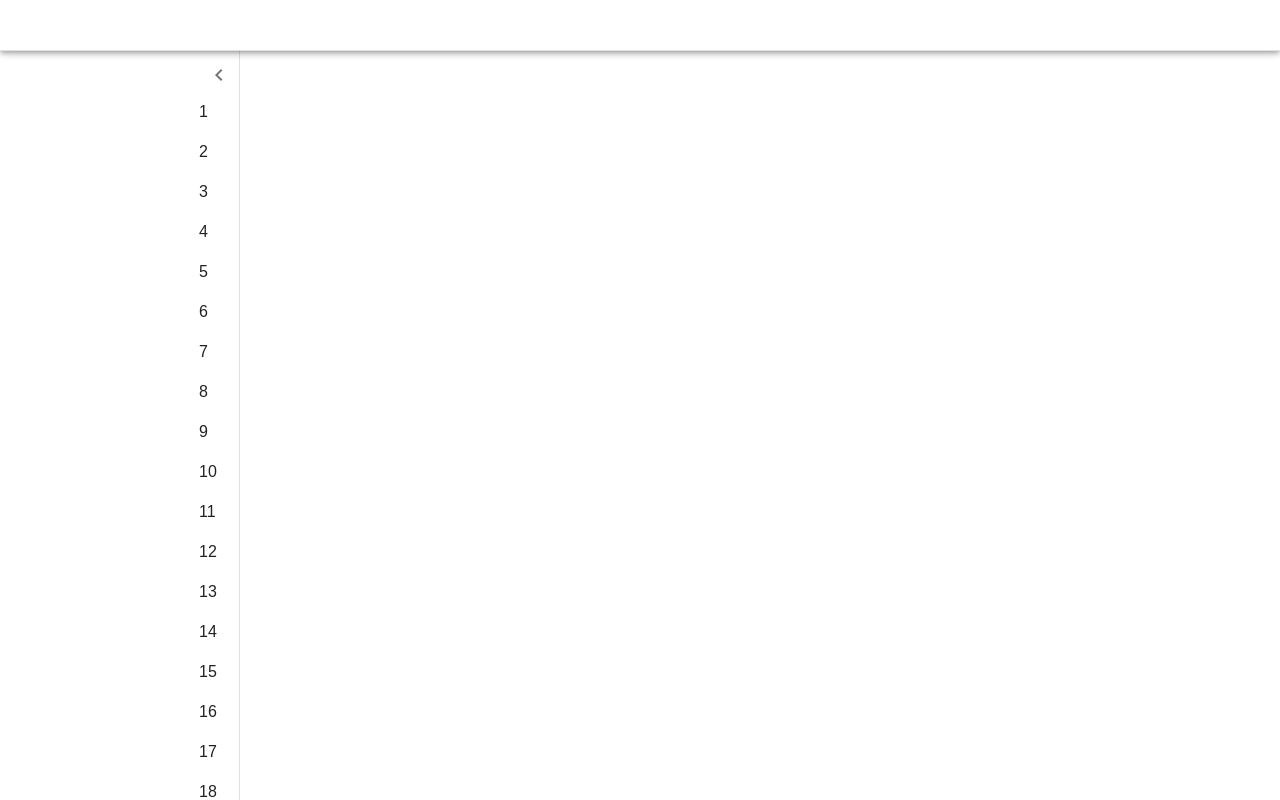
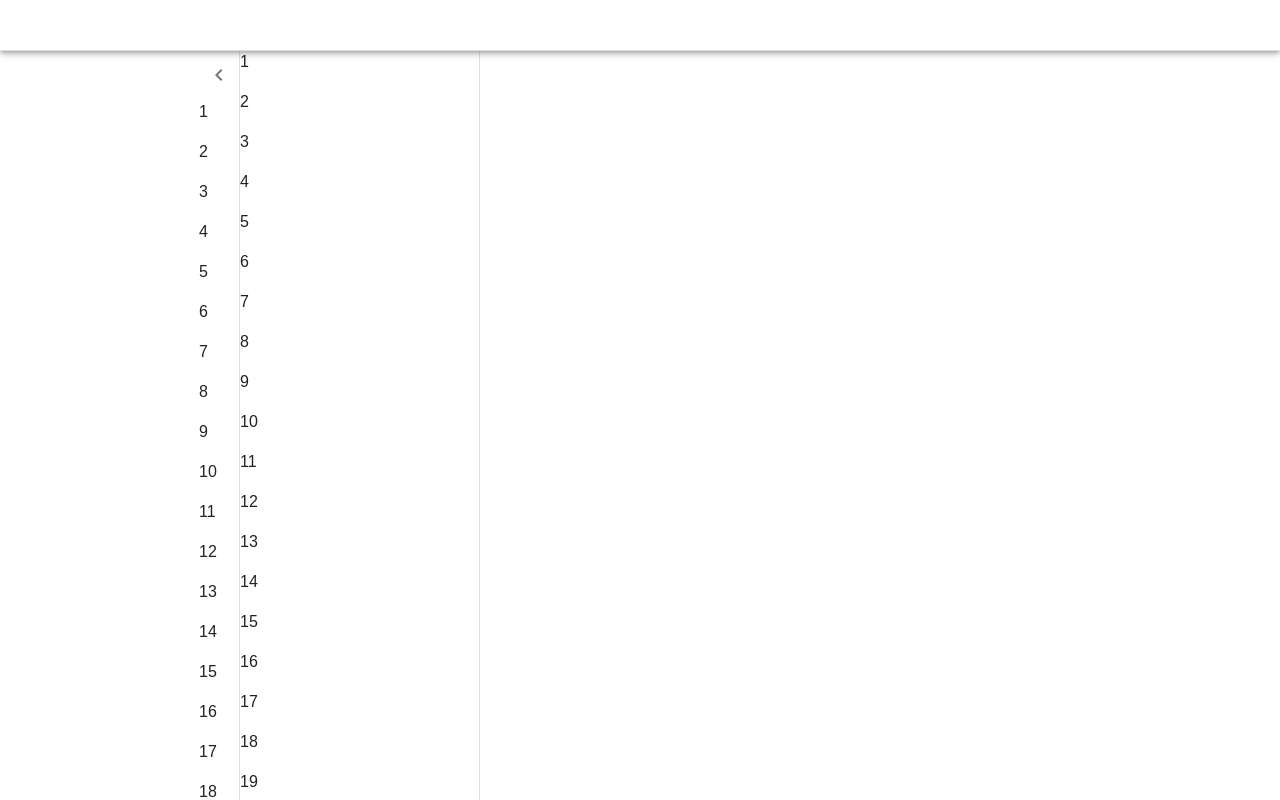
Before and after one commit to konduskarsuyash/Djchat, a React (Vite) app in the folder reactchat/: page / in a window 1280 px wide. Built offline with nearby package versions, Linux system fonts and the light colour scheme; the HTML template or start-up script is replaced by a standard one.

Commit message:
SecondaryDraw  37th

```diff
--- a/reactchat/src/pages/Home.tsx
+++ b/reactchat/src/pages/Home.tsx
@@ -2,7 +2,7 @@
 import { Box,CssBaseline } from '@mui/material'
 import PrimaryAppBar from './template/PrimaryAppBar'
 import PrimaryDraw from './template/PrimaryDraw'
-
+import SecondaryDraw from './template/SecondaryDraw'
 
 const Home = () => {
 
@@ -11,7 +11,7 @@
     <CssBaseline/>
     <PrimaryAppBar/>
     <PrimaryDraw></PrimaryDraw>
-    Home
+    <SecondaryDraw/>
   </Box>
   )
 }
--- /dev/null
+++ b/reactchat/src/pages/template/SecondaryDraw.tsx
@@ -0,0 +1,27 @@
+import React from 'react'
+import { Box,Typography } from '@mui/material'
+import {useTheme} from '@mui/material/styles'
+
+
+function SecondaryDraw() {
+  const theme = useTheme();
+
+  return (
+    <Box sx={{
+        minWidth:`${theme.secondaryDraw.width}px`,
+        height: `calc(100vh - ${theme.primaryAppBar.height}px)`,
+        mt: `${theme.primaryAppBar.height}px`,
+        borderRight:`1px solid ${theme.palette.divider}`,
+        display:{xs:"none",sm:"block"},
+        overflow:"auto",
+        }}>
+            {[...Array(50)].map((_, i) => (
+            <Typography key={i} paragraph>
+              {i + 1}
+            </Typography>
+          ))}
+    </Box>
+  )
+}
+
+export default SecondaryDraw
--- a/reactchat/src/theme/theme.tsx
+++ b/reactchat/src/theme/theme.tsx
@@ -10,6 +10,10 @@
             width:number;
             closed:number;
         };
+
+        secondaryDraw:{
+            width:number;
+        };
     }
 
     interface ThemeOptions{
@@ -20,6 +24,10 @@
         primaryDraw:{
             width:number;
             closed:number;
+        };
+
+        secondaryDraw:{
+            width:number;
         };
     }
 }
@@ -34,6 +42,11 @@
         primaryDraw:{
             width:240,
             closed:70,
+        },
+
+
+        secondaryDraw:{
+            width:240,
         },
 
         primaryAppBar:{
```
